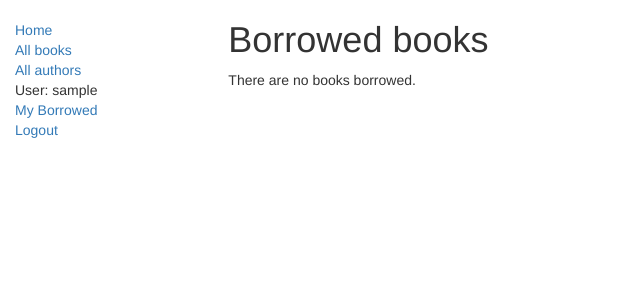
After one commit to mattchere/locallibrary, a Django app: a page that uses catalog/templates/base_generic.html in a window 1280 px wide. The commit adds this page. Shown: the top 300 px of the page, without its empty margins (0-640 px from the left). Run offline with Django 3.2, Linux system fonts and the light colour scheme; the visitor is signed in with stand-in values (Sample User, id 1); data that the repository does not hold is empty; some libraries are stand-ins or nearby versions.

Commit message:
Add borrowed books view for users

```diff
--- a/catalog/admin.py
+++ b/catalog/admin.py
@@ -29,7 +29,7 @@ class BookAdmin(admin.ModelAdmin):
 
 @admin.register(BookInstance)
 class BookInstanceAdmin(admin.ModelAdmin):
-    list_display = ('book', 'status', 'due_back')
+    list_display = ('book', 'status', 'borrower', 'due_back', 'id')
     list_filter = ('status', 'due_back')
 
     fieldsets = (
@@ -37,6 +37,6 @@ class BookInstanceAdmin(admin.ModelAdmin):
             'fields': ('book','imprint', 'id')
         }),
         ('Availability', {
-            'fields': ('status', 'due_back')
+            'fields': ('status', 'due_back', 'borrower',)
         }),
     )
--- a/catalog/templates/base_generic.html
+++ b/catalog/templates/base_generic.html
@@ -27,6 +27,7 @@
           <li><a href="{% url 'authors' %}">All authors</a></li>
           {% if user.is_authenticated %}
           <li>User: {{ user.get_username }}</li>
+          <li><a href="{% url 'my-borrowed' %}">My Borrowed</a></li>
           <li><a href="{% url 'logout'%}?next={{request.path}}">Logout</a></li>
         {% else %}
           <li><a href="{% url 'login'%}?next={{request.path}}">Login</a></li>
--- /dev/null
+++ b/catalog/templates/catalog/bookinstance_list_borrowed_user.html
@@ -0,0 +1,19 @@
+{% extends "base_generic.html" %}
+
+{% block content %}
+    <h1>Borrowed books</h1>
+
+    {% if bookinstance_list %}
+    <ul>
+
+      {% for bookinst in bookinstance_list %}
+      <li class="{% if bookinst.is_overdue %}text-danger{% endif %}">
+        <a href="{% url 'book-detail' bookinst.book.pk %}">{{bookinst.book.title}}</a> ({{ bookinst.due_back }})
+      </li>
+      {% endfor %}
+    </ul>
+
+    {% else %}
+      <p>There are no books borrowed.</p>
+    {% endif %}
+{% endblock %}
--- a/catalog/urls.py
+++ b/catalog/urls.py
@@ -9,4 +9,5 @@ urlpatterns = [
     url(r'^book/(?P<pk>\d+)$', views.BookDetailView.as_view(), name='book-detail'),
     url(r'^authors/$', views.AuthorListView.as_view(), name='authors'),
     url(r'^author/(?P<pk>\d+)$', views.AuthorDetailView.as_view(), name='author-detail'),
+    url(r'^mybooks/$', views.LoanedBooksByUserListView.as_view(), name='my-borrowed')
 ]
--- a/catalog/views.py
+++ b/catalog/views.py
@@ -1,6 +1,7 @@
 from .models import Book, Author, BookInstance, Genre
 from django.shortcuts import render
 from django.views import generic
+from django.contrib.auth.mixins import LoginRequiredMixin
 
 
 def index(request):
@@ -43,3 +44,15 @@ class AuthorListView(generic.ListView):
 
 class AuthorDetailView(generic.DetailView):
     model = Author
+
+
+class LoanedBooksByUserListView(LoginRequiredMixin, generic.ListView):
+    """
+    Generic class-based view listing books on loan to current user.
+    """
+    model = BookInstance
+    template_name = 'catalog/bookinstance_list_borrowed_user.html'
+    paginate_by = 10
+
+    def get_queryset(self):
+        return BookInstance.objects.filter(borrower=self.request.user).filter(status__exact='o').order_by('due_back')
```
Also changed, not shown: catalog/models.py (+10 -0 lines), catalog/migrations/0002_auto_20171018_1250.py (added), catalog/migrations/0003_auto_20171018_2151.py (added).
